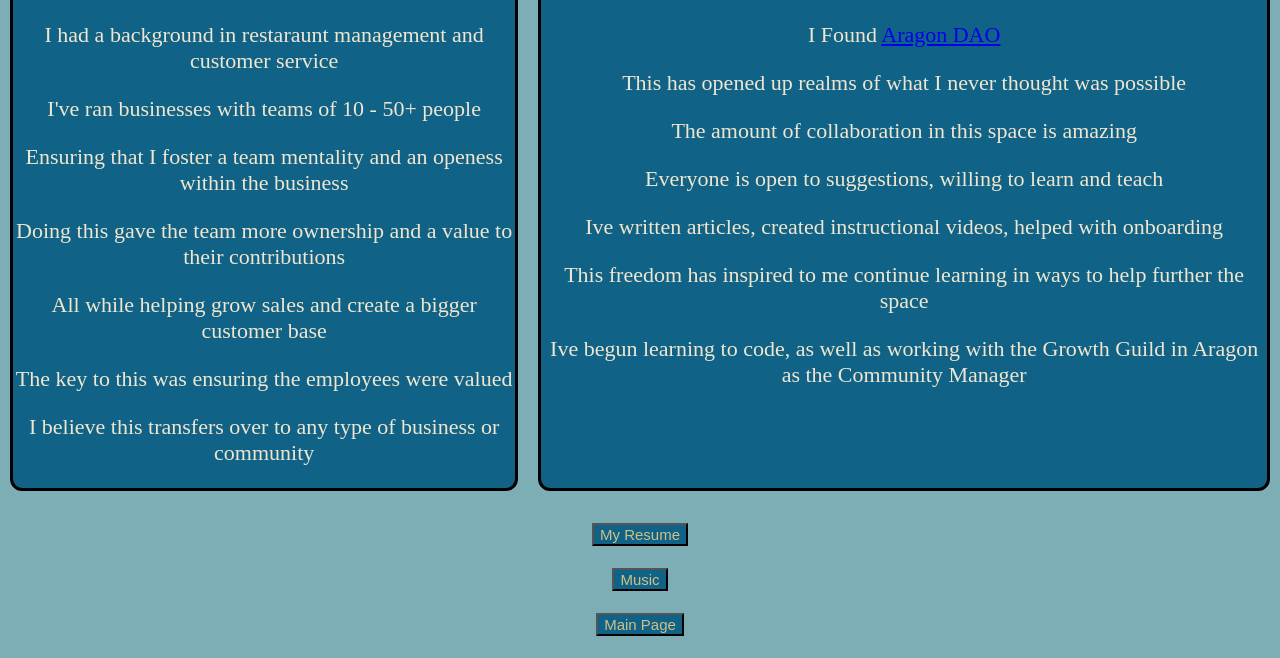
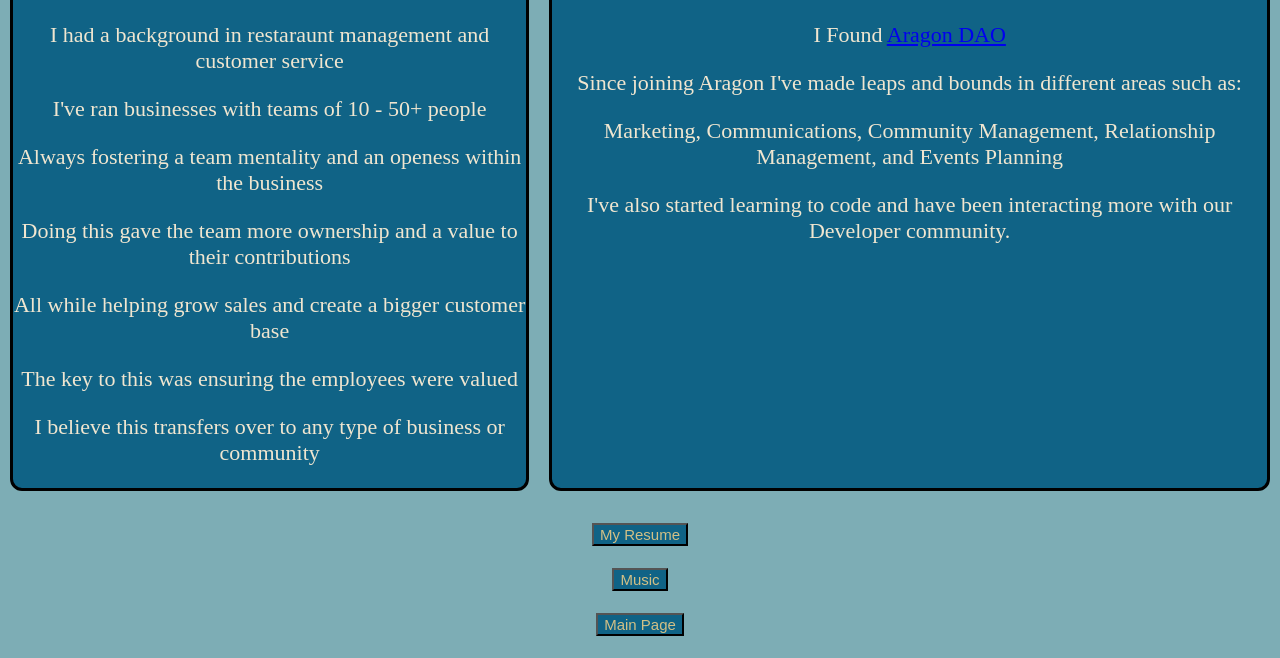
Before and after one commit to CubbShawn/aboutme, a plain HTML site: page job.html in a window 1280 px wide. Shown: the part 291-949 px from the top of the page. Drawn offline with Linux system fonts and the light colour scheme.

Commit message:
Small changes

```diff
--- a/job.html
+++ b/job.html
@@ -19,7 +19,7 @@
             </div>
             <p>I had a background in restaraunt management and customer service</p>
             <p>I've ran businesses with teams of 10 - 50+ people</p>
-            <p>Ensuring that I foster a team mentality and an openess within the business</p>
+            <p>Always fostering a team mentality and an openess within the business</p>
             <p>Doing this gave the team more ownership and a value to their contributions</p>
             <p>All while helping grow sales and create a bigger customer base</p>
             <p>The key to this was ensuring the employees were valued</p>
@@ -31,12 +31,9 @@
                 <h2>After Web3</h2>
             </div>
             <p>I Found <a href="http://aragon.org">Aragon DAO</a></p>
-            <p>This has opened up realms of what I never thought was possible</p>
-            <p>The amount of collaboration in this space is amazing</p>
-            <p>Everyone is open to suggestions, willing to learn and teach</p>
-            <p>Ive written articles, created instructional videos, helped with onboarding</p>
-            <p>This freedom has inspired to me continue learning in ways to help further the space</p>
-            <p>Ive begun learning to code, as well as working with the Growth Guild in Aragon as the Community Manager</p>
+            <p>Since joining Aragon I've made leaps and bounds in different areas such as:</p>
+            <p>Marketing, Communications, Community Management, Relationship Management, and Events Planning </p>
+            <p>I've also started learning to code and have been interacting more with our Developer community.</p>
 
         </div>
 
```
Also changed, not shown: index.html (+3 -4 lines).
